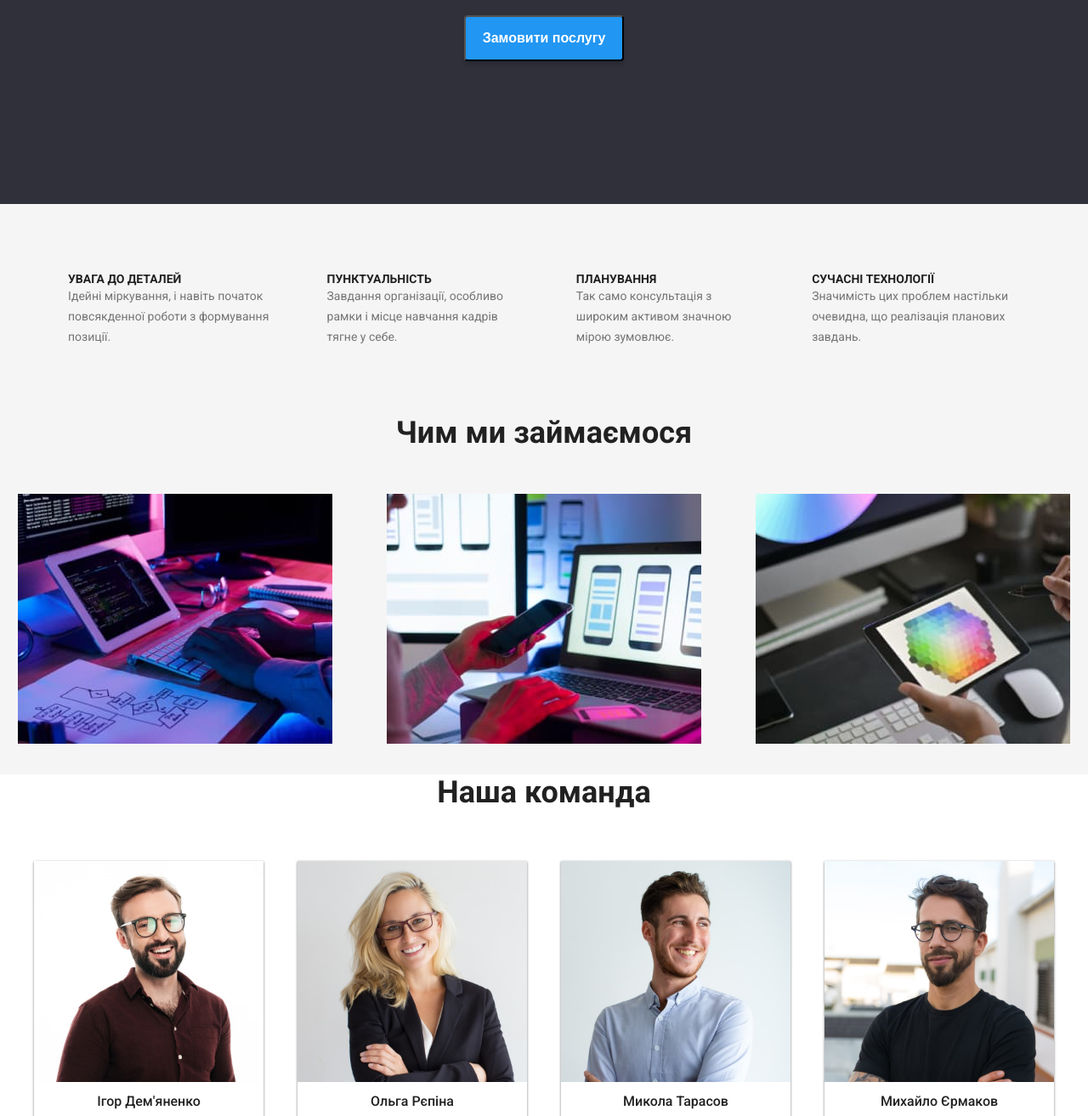
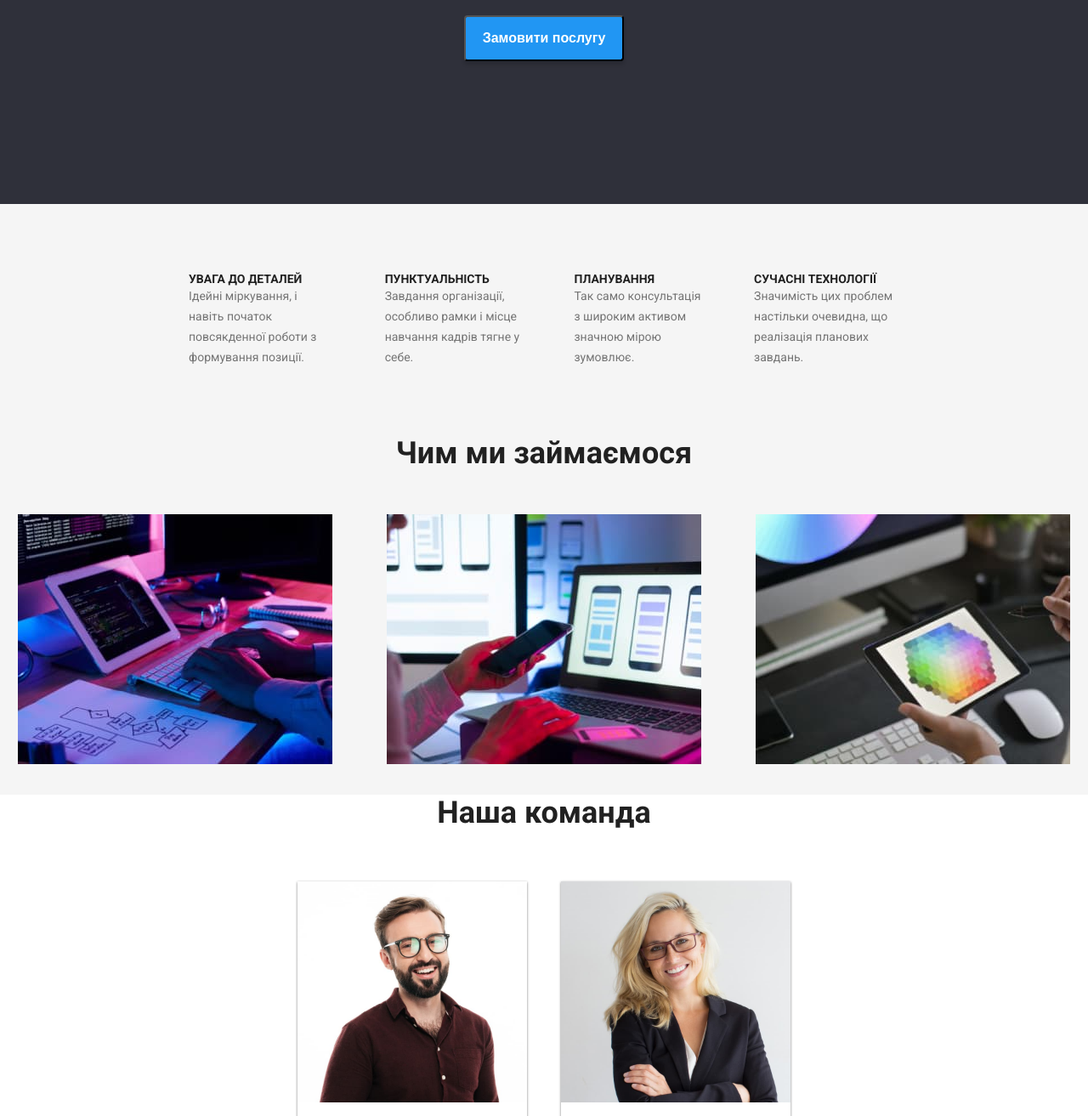
Before and after one commit to mykhail-druz/webstudio, a website: page index.html in a window 1280 px wide. Shown: the part 429-1742 px from the top of the page at 85% size. Drawn offline with Linux system fonts and the light colour scheme.

Commit message:
Add color variables

```diff
--- a/styles.css
+++ b/styles.css
@@ -1,11 +1,11 @@
 :root {
-  --bg-color: #F5F5F5;
+  --bg-color: #f5f5f5;
   --logo-color: #000000;
-  --title-color: #FFFFFF;
+  --title-color: #ffffff;
   --title2-color: #212121;
   --desc-color: #757575;
-  --banner-color: #2F303A;
-  --secondary-color: #2196F3;
+  --banner-color: #2f303a;
+  --secondary-color: #2196f3;
 }
 
 * {
@@ -43,6 +43,8 @@ link:hover {
   padding: 10px 20px;
   background-color: var(--title-color);
   border-bottom: 1px solid #eee;
+  width: 90%;
+  margin: 0 auto;
 }
 
 .logo {
@@ -93,10 +95,11 @@ link:hover {
   list-style: none;
   margin: 0;
   padding: 0;
+  margin-right: 80px;
 }
 
 .nav__contacts li {
-  margin-right: 30px;
+  margin-right: 40px;
 }
 
 .nav__contacts a {
@@ -127,7 +130,7 @@ link:hover {
   font-size: 44px;
   font-weight: 900;
   line-height: 60px;
-  width: 30%;
+  width: 35%;
   margin-bottom: 30px;
 }
 
@@ -150,6 +153,8 @@ link:hover {
 .details {
   background-color: var(--bg-color);
   padding: 50px;
+  width: 70%;
+  margin: 0 auto;
 }
 
 .details__list {
@@ -181,7 +186,8 @@ link:hover {
 .works {
   text-align: center;
   background-color: var(--bg-color);
-  width: 100%;
+  width: 70%;
+  margin: 0 auto;
   margin-bottom: 2rem;
 }
 
@@ -213,8 +219,9 @@ link:hover {
   display: flex;
   flex-wrap: wrap;
   justify-content: center;
-  margin: 0;
+  margin: 0 auto;
   padding: 0;
+  width: 70%;
 }
 
 .team__list li {
```
